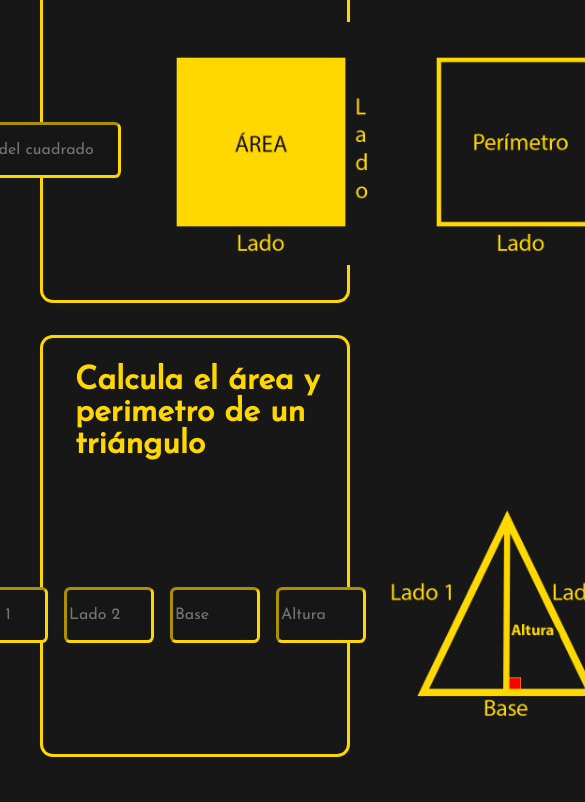
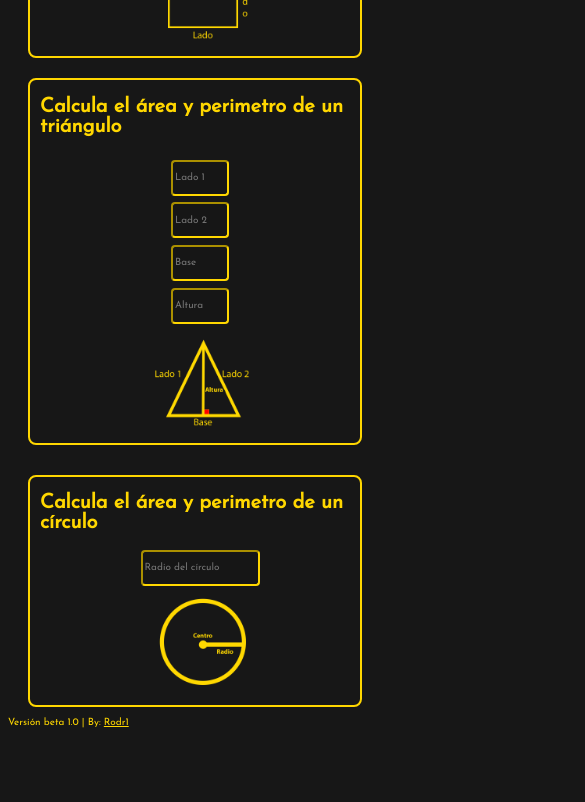
Before and after one commit to NoSoyRodr1/Javascript-practico, a plain HTML site: page figuras.html in a window 390 px wide. Shown: the part 390-1192 px from the top of the page, 585 px wide, since content can reach past the window. After the commit the page ends 1118 px from the top, so only its background shows below. Drawn offline with Linux system fonts and the light colour scheme; a web font is replaced by a local one.

Commit message:
agregué responsive

```diff
--- a/figuras.html
+++ b/figuras.html
@@ -10,16 +10,16 @@
 </head>
 <body>
 <header class="sup">
-    <img class="logoo" src="./Archivos/LOGO.icos" alt="" class="foto">
+    <img class="logoo" src="./Archivos/LOGO.ico" alt="" class="foto">
     <h1 class="Titulo" id="Titulo">
         GEOMETRYLATOR
     </h1>
 </header>
-    <div>    <p id="Subtitulo">Calculadora de areas y perimetros.</p>
+    <div>    <p id="Subtitulo">Calculadora de areas y perimetros</p>
     </div>
 <section class="Cuadrado">
     <h2>Calcula el área y perimetro de un cuadrado</h2>
-    <form action="">
+    <form action="" class="formu">
         <label for="InputCuadrado" class="TextInp">
             Escribe cuánto mide cada lado de tu cuadrado:
         </label>
@@ -34,7 +34,7 @@
 </section>
 <section class="Triangulo">
     <h2>Calcula el área y perimetro de un triángulo</h2>
-    <form action="">
+    <form action="" class="formu">
         <label for="InputTriangulo" class="TextInp">
             Escribe las medidas de tu triangulo:
         </label>
@@ -53,7 +53,7 @@
     <h2>Calcula el área y perimetro de un círculo</h2>
     <form action="">
         <label for="InputRadio" class="TextInp">
-            Escribe cuánto mide el radio de tu círculo:
+            Escribe cuánto mide el radiox de tu círculo:
         </label>
         <input class="Caja" id="InputRadio" type="number" placeholder="Radio del círculo">
         <button class="boton" type="button" onclick="elCirculo()">
--- a/figuras.js
+++ b/figuras.js
@@ -56,14 +56,14 @@ function calcularPerimetroCuadrado() {
   const value = input.value;
 
   const perimetro = perimetroCuadrado(value);
-  alert(perimetro);
+  alert("El perimetro del cuadrado es " + perimetro);
 }
 function calcularAreaCuadrado() {
   const input = document.getElementById("InputCuadrado");
   const value = input.value;
 
   const area = areaCuadrado(value);
-  alert(area);
+  alert("El área del cuadrado es " + area);
 }
 
 // Triangulo
--- a/style.css
+++ b/style.css
@@ -2,8 +2,144 @@
 @import url('https://fonts.googleapis.com/css2?family=Josefin+Sans&family=Roboto:wght@300;400;700&family=Shizuru&display=swap');
 @import url('https://fonts.googleapis.com/css2?family=Josefin+Sans&family=Roboto:wght@300;400;700&family=Shizuru&display=swap');
 
+@media(max-width:1449px){
+    html, body  {
+        font-size: 62.5%;
+        height: 100%;
+        background-color: #171717;
+    }
 
+    .sup {
+        display: flex;
+        justify-content: center;
+        text-align: center;
+        background-color: rgba(255, 255, 255, 0.021);
+        width: 100%;
+        max-height: 100%;
+    }
+    .logoo {
+        width: 6rem;
+        height: 6rem;
+        padding-top: 0rem;
+    }
+    .Titulo {
+        font-family: 'Roboto', sans-serif;
+        font-size: 3rem;
+        color: gold;
+        margin-bottom: 0;
+        margin-top: 0rem;
+        display: flex;
+        justify-content: center;
+        align-items: center;
+    }
+    form {
+        display: flex;
+        flex-direction: column;
+        align-items: center;
+    }
+    h2 {
+        color: gold;
+        padding-left: 1rem;
+        font-family: 'Josefin Sans', sans-serif;
+        font-size: 2rem;
+
+    }
+    #Subtitulo {
+        color: gold;
+        margin-left: 29%;
+        margin-top: -3%;
+        font-size: 1.5rem;
+        display: flex;
+        line-height: 0;}
+
+    .TextInp{
+        font-size: 0rem;
+        font-family: 'Josefin Sans', sans-serif;
+        padding-right: 0.2rem  ;
+    }
+    .Cuadrado{
+        border-style: solid;
+        border-color: gold;
+        border-width: 0.2rem;
+        margin-left: 2rem;
+        margin-right: 2rem;
+        margin-top: 4rem;
+        border-radius: 0.8rem;
+    }
+    .Triangulo{
+        border-style: solid;
+        border-color: gold;
+        border-width: 0.2rem;
+        margin-left: 2rem;
+        margin-right: 2rem;
+        margin-top: 2rem;
+        border-radius: 0.8rem;
+    }
+    .Caja{
+        background-color: rgb(22, 22, 22);
+        border-width: 0.2rem;
+        border-color: #ffd700;
+        max-width: 80%;
+        height: 3rem;
+        border-radius: 0.4rem;
+        color: gold;
+        font-family: 'Josefin Sans', sans-serif;
+        font-size: 1rem;
+        margin-left: 1rem;
+        justify-content: center;
+        align-items: center;
+        display: flex;
+        vertical-align: middle;
+    }
+    .boton{
+        margin-left: 1.5rem;
+        padding: 0rem;
+        align-items: center;
+        margin-bottom: 1rem;
+        background-color: #171717;
+        border-width: 0ch;
+    }
+    .foto{
+        width: 10rem;
+        height: 10rem;
+        margin-top: 6%;
+    }
+    .Caja1{
+        background-color: rgb(22, 22, 22);
+        border-width: 0.2rem;
+        border-color: #ffd700;
+        width: 5rem;
+        height: 3rem;
+        border-radius: 0.4rem;
+        color: gold;
+        font-family: 'Josefin Sans', sans-serif;
+        font-size: 1rem;
+        margin-left: 1rem;
+        justify-content: center;
+        align-items: center;
+        display: flex;
+        flex-direction: column;
+        margin-top: 2%;
+    }
+
+    .Circulo{
+        border-style: solid;
+        border-color: gold;
+        border-width: 0.2rem;
+        margin-left: 2rem;
+        margin-right: 2rem;
+        margin-top: 3rem;
+        border-radius: 0.8rem;
+    }
+    .pies {
+        color: gold;
+        font-family: 'Josefin Sans', sans-serif;
+        font-size: 1rem;
+    }
+}
+@media(min-width:1500px) and (max-width:10000px){
     html, body  {
+        font-size: 62.5%;
         height: 100%;
         background-color: #171717;
     }
@@ -13,11 +149,11 @@ html, body  {
     }
     .logoo {
         width: 15m;
-    height: 15em;
+        height: 15rem;
     }
     .Titulo {
         font-family: 'Roboto', sans-serif;
-    font-size: 6em;
+        font-size: 9rem;
         color: gold;
         margin-bottom: 0;
         margin-top: 0;
@@ -27,34 +163,35 @@ html, body  {
     }
     h2 {
         color: gold;
-    padding-left: 1em;
+        padding-left: 1rem;
         font-family: 'Josefin Sans', sans-serif;
-    font-size: 2em;
+        font-size: 2.5rem;
 
     }
     #Subtitulo {
         color: gold;
-    margin-left: 25em;
-    margin-top: -2em;
-    font-size: 2em;
+        margin-left: 41%;
+        margin-top: -1.5%;
+        font-size: 4rem;
         display: flex;
-    line-height: 0;}
+        line-height: 0;
+    }
     form {
         color: gold;
     }
     .TextInp{
-    font-size: 2.5em;
+        font-size: 4rem;
         font-family: 'Josefin Sans', sans-serif;
-    padding-right: 0.2em  ;
+        padding-right: 0.2rem  ;
     }
     .Cuadrado{
         border-style: solid;
         border-color: gold;
-    border-width: 0.2em;
-    margin-left: 2em;
-    margin-right: 2em;
-    margin-top: 4em;
-    border-radius: 0.8em;
+        border-width: 0.2rem;
+        margin-left: 2rem;
+        margin-right: 2rem;
+        margin-top: 4rem;
+        border-radius: 0.8rem;
     }
     form {
         margin-bottom: 10px;
@@ -65,51 +202,51 @@ form {
     .Triangulo{
         border-style: solid;
         border-color: gold;
-    border-width: 0.2em;
-    margin-left: 2em;
-    margin-right: 2em;
-    margin-top: 2em;
-    border-radius: 0.8em;
+        border-width: 0.2rem;
+        margin-left: 2rem;
+        margin-right: 2rem;
+        margin-top: 2rem;
+        border-radius: 0.8rem;
     }
     .Caja{
         background-color: rgb(22, 22, 22);
-    border-width: 0.2em;
+        border-width: 0.2rem;
         border-color: #ffd700;
-    width: 10em;
-    height: 3em;
-    border-radius: 0.4em;
+        width: 17rem;
+        height: 4rem;
+        border-radius: 0.4rem;
         color: gold;
         font-family: 'Josefin Sans', sans-serif;
-    font-size: 1em;
-    margin-left: 1em;
+        font-size: 1.8rem;
+        margin-left: 1rem;
         justify-content: center;
         align-items: center;
         display: flex;
         flex-direction: column;
     }
     .boton{
-    margin-left: 1.5em;
-    padding: 0em;
+        margin-left: 1.5rem;
+        padding: 0rem;
         align-items: center;
-    margin-bottom: 1em;
+        margin-bottom: 1rem;
         background-color: #171717;
         border-width: 0ch;
     }
     .foto{
-    width: 18em;
-    height: 18em;
+        width: 28rem;
+        height: 28rem;
     }
     .Caja1{
         background-color: rgb(22, 22, 22);
-    border-width: 0.2em;
+        border-width: 0.2rem;
         border-color: #ffd700;
-    width: 5em;
-    height: 3em;
-    border-radius: 0.4em;
+        width: 8rem;
+        height: 3rem;
+        border-radius: 0.4rem;
         color: gold;
         font-family: 'Josefin Sans', sans-serif;
-    font-size: 1em;
-    margin-left: 1em;
+        font-size: 2rem;
+        margin-left: 2rem;
         justify-content: center;
         align-items: center;
         display: flex;
@@ -119,14 +256,15 @@ form {
     .Circulo{
         border-style: solid;
         border-color: gold;
-    border-width: 0.2em;
-    margin-left: 2em;
-    margin-right: 2em;
-    margin-top: 3em;
-    border-radius: 0.8em;
+        border-width: 0.2rem;
+        margin-left: 2rem;
+        margin-right: 2rem;
+        margin-top: 3rem;
+        border-radius: 0.8rem;
     }
     .pies {
         color: gold;
         font-family: 'Josefin Sans', sans-serif;
-    font-size: 1em;
+        font-size: 1rem;
     }
+}
```
Lines whose indentation alone changed are shown as unchanged.
